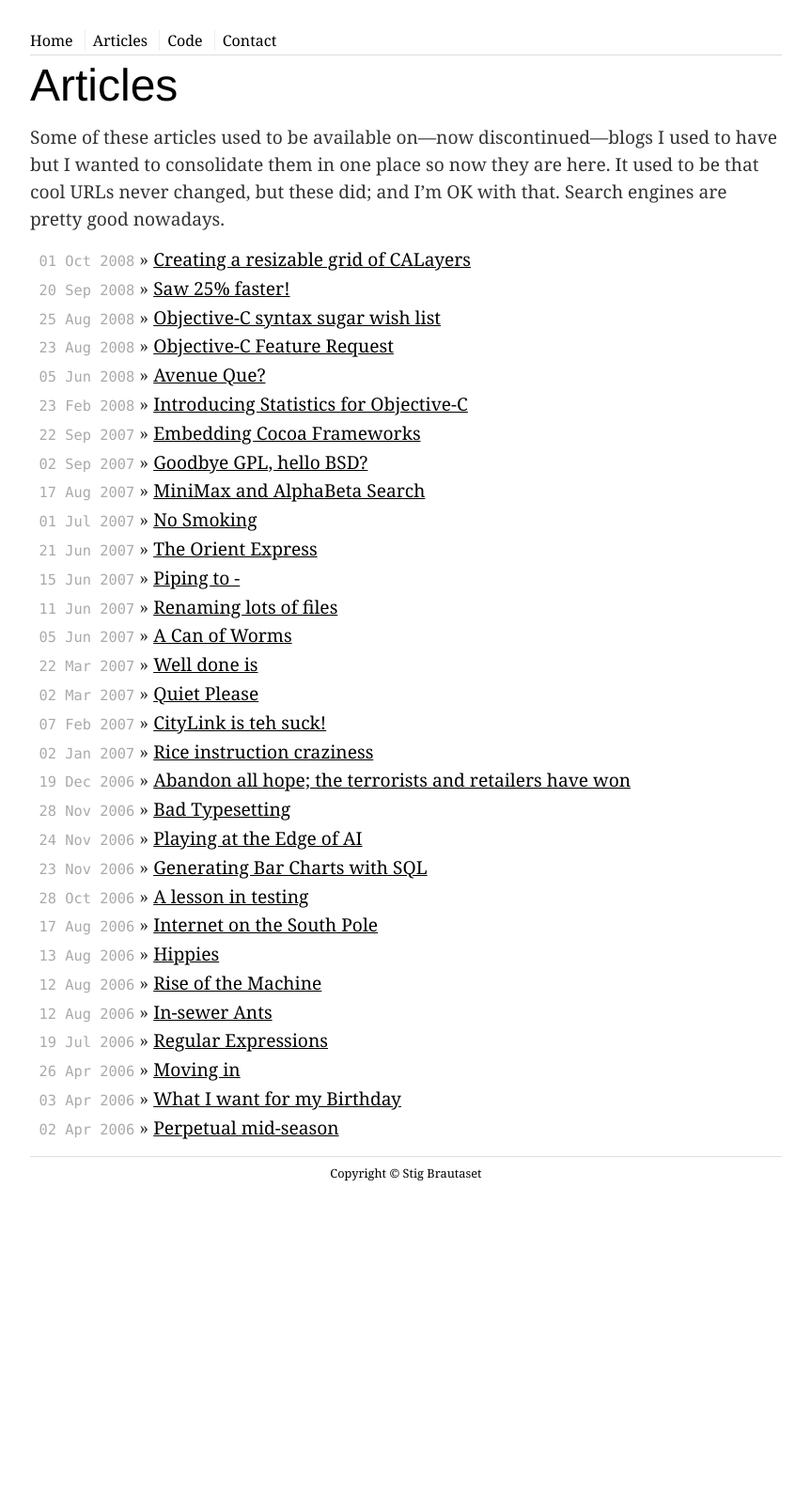
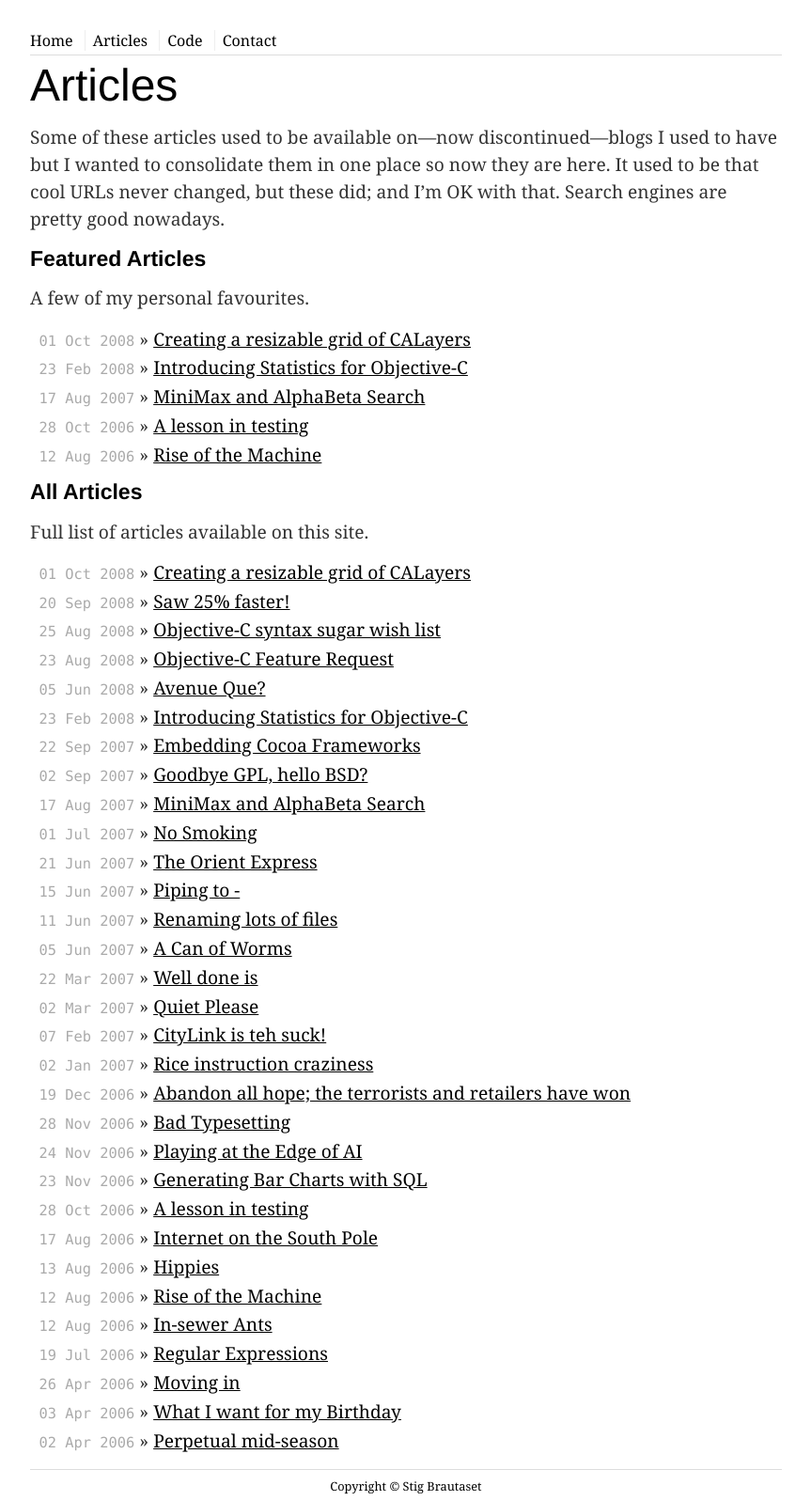
Before and after one commit to stig/www.brautaset.org, a Jekyll site: the page built from articles.md, in a window 1280 px wide. Shown: the whole page at 94% size, without its empty margins (208-1071 px from the left). Built offline with Jekyll 4.4.1, drawn with Linux system fonts in a browser that asks for light colours; before the commit the page ends 1264 px from its top, so only the background shows below that.

Commit message:
Add ability to list featured articles

```diff
--- a/articles.md
+++ b/articles.md
@@ -8,6 +8,22 @@ to have but I wanted to consolidate them in one place so now they are here. It u
 that cool URLs never changed, but these did; and I'm OK with that. Search engines are
 pretty good nowadays.
 
+## Featured Articles
+
+A few of my personal favourites.
+
+<ul class="posts">
+  {% for post in site.posts %}
+    {% if post.featured %}
+      <li><span>{{ post.date | date_to_string }}</span> &raquo; <a href="{{ post.url }}">{{ post.title }}</a></li>
+    {% endif %}
+  {% endfor %}
+</ul>
+
+## All Articles
+
+Full list of articles available on this site.
+
 <ul class="posts">
   {% for post in site.posts %}
     <li><span>{{ post.date | date_to_string }}</span> &raquo; <a href="{{ post.url }}">{{ post.title }}</a></li>
```
Also changed, not shown: _posts/2006-08-12-rise-of-the-machine.md (+1 -0 lines), _posts/2006-10-28-a-lesson-in-testing.md (+1 -0 lines), _posts/2007-08-17-game-tree-search.md (+1 -0 lines), _posts/2008-02-23-introducing-statistics-for-objective-c.md (+1 -0 lines), _posts/2008-10-01-resizeable-grid-of-calayers.md (+1 -0 lines), 1 other file.
